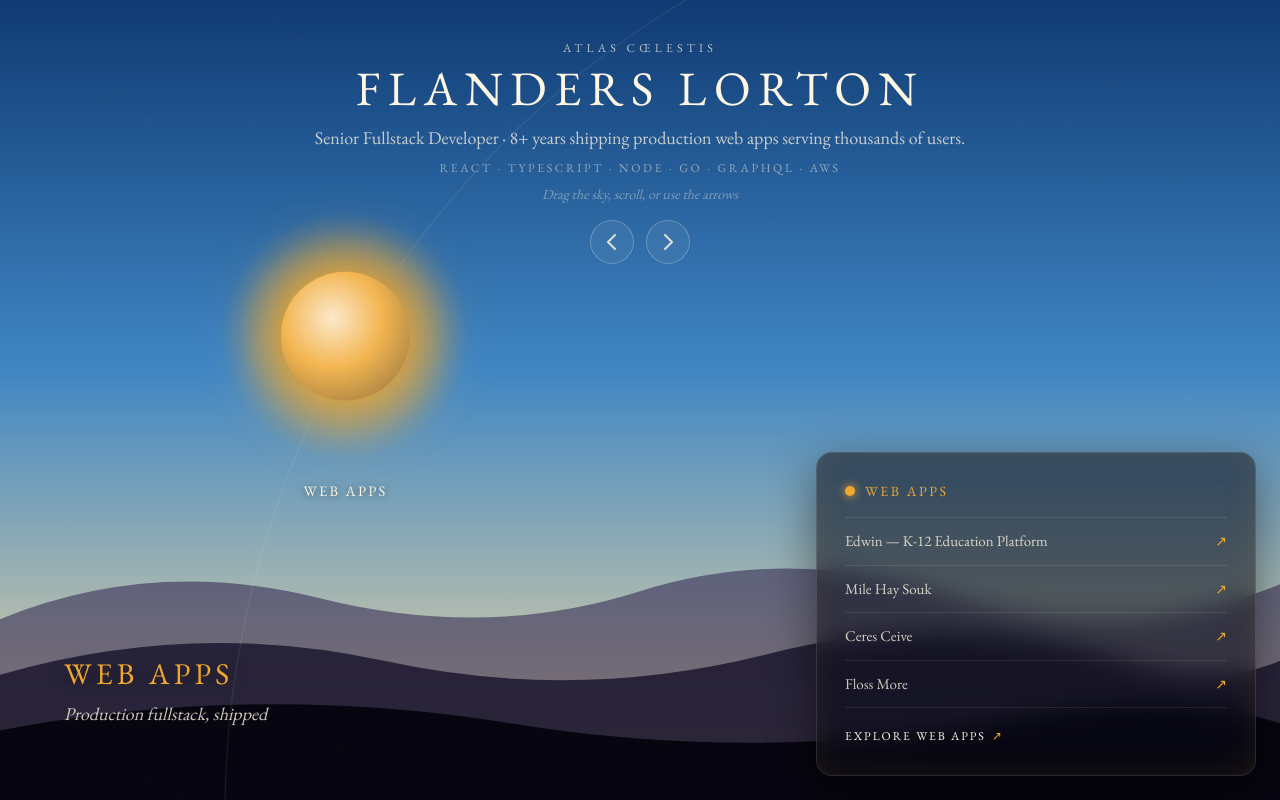
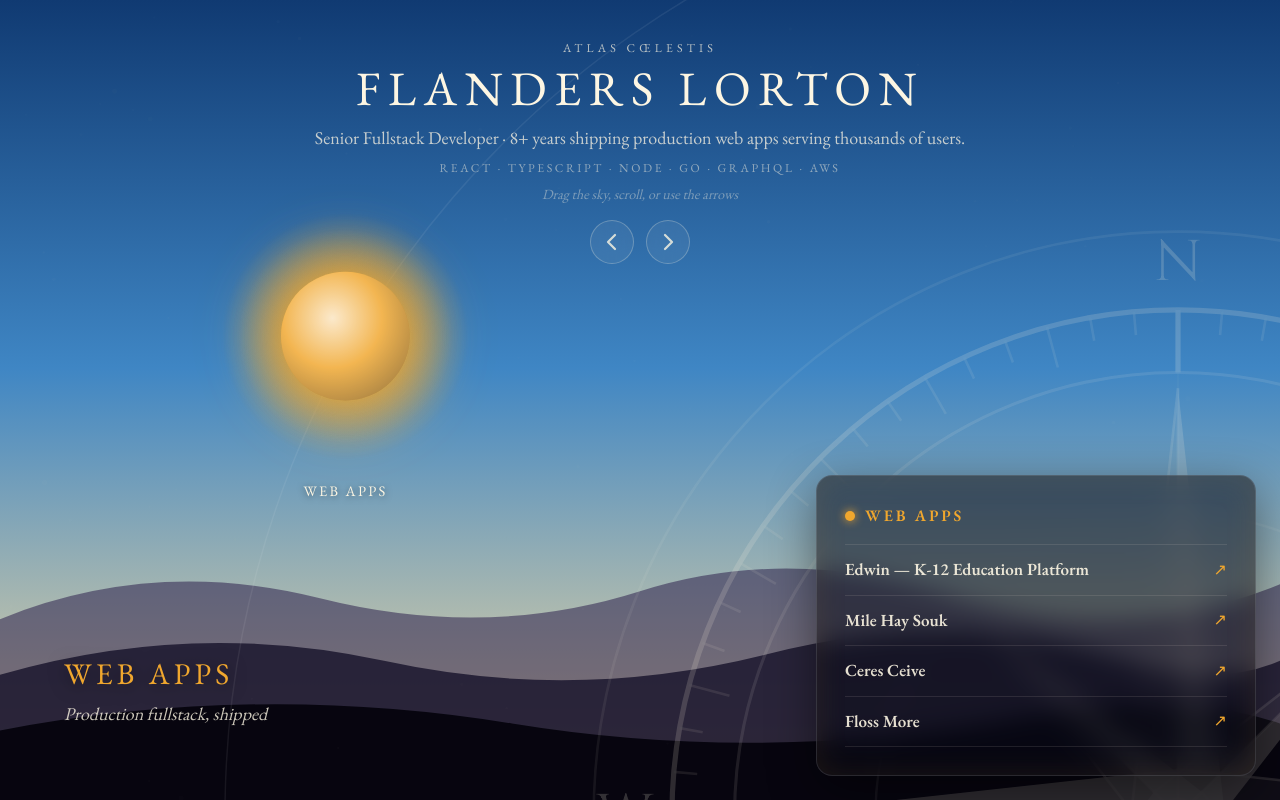
Before and after one commit to florton/celestial_portfolio_app, a Next.js app: page / in a window 1280 px wide. Built offline with nearby package versions, Linux system fonts and the light colour scheme.

Commit message:
some more updates

```diff
--- a/app/components/CategoryCard.tsx
+++ b/app/components/CategoryCard.tsx
@@ -5,7 +5,7 @@ import type { Category } from "@/app/data/portfolio";
 
 /**
  * A single card for the active category, parked in the lower-right dead space.
- * Lists the category's work as links and offers a CTA to a per-category page.
+ * Lists the category's work as links.
  */
 export default function CategoryCard({
   category,
@@ -14,11 +14,8 @@ export default function CategoryCard({
   category: Category;
   reduced: boolean;
 }) {
-  // Every project links out externally, so the "Explore" CTA points at the
-  // category's primary (first) link rather than a non-existent /:id route.
+  // Fallback href for projects without their own link.
   const primary = category.projects.find((p) => p.href)?.href;
-  const primaryExternal =
-    primary?.startsWith("http") || primary?.endsWith(".pdf");
   return (
     <div className="pointer-events-auto absolute bottom-6 right-6 z-30 w-[min(94vw,440px)]">
       <AnimatePresence mode="wait">
@@ -41,7 +38,7 @@ export default function CategoryCard({
               style={{ background: category.accent, boxShadow: `0 0 10px ${category.accent}` }}
             />
             <span
-              className="font-[var(--font-display)] text-sm uppercase tracking-[0.18em]"
+              className="font-[var(--font-display)] text-base font-bold uppercase tracking-[0.18em]"
               style={{ color: category.accent }}
             >
               {category.label}
@@ -61,11 +58,11 @@ export default function CategoryCard({
                     rel={external ? "noopener noreferrer" : undefined}
                     className="group flex items-center justify-between gap-3 py-3 transition-colors hover:text-[#fdf6e3]"
                   >
-                    <span className="text-[15px] text-[#fdf6e3]/80 group-hover:text-[#fdf6e3]">
+                    <span className="text-[17px] font-semibold text-[#fdf6e3]/90 group-hover:text-[#fdf6e3]">
                       {p.title}
                     </span>
                     <span
-                      className="text-sm transition-transform group-hover:translate-x-0.5"
+                      className="text-base transition-transform group-hover:translate-x-0.5"
                       style={{ color: category.accent }}
                       aria-hidden
                     >
@@ -76,21 +73,6 @@ export default function CategoryCard({
               );
             })}
           </ul>
-
-          {primary && (
-            <a
-              href={primary}
-              target={primaryExternal ? "_blank" : undefined}
-              rel={primaryExternal ? "noopener noreferrer" : undefined}
-              className="mt-5 inline-flex items-center gap-1.5 font-[var(--font-display)] text-xs uppercase tracking-[0.16em] transition-opacity hover:opacity-80"
-              style={{ color: "#fdf6e3" }}
-            >
-              Explore {category.label}
-              <span aria-hidden style={{ color: category.accent }}>
-                {primaryExternal ? "↗" : "→"}
-              </span>
-            </a>
-          )}
         </motion.div>
       </AnimatePresence>
     </div>
--- a/app/components/RadialNav.tsx
+++ b/app/components/RadialNav.tsx
@@ -86,6 +86,122 @@ function mod(n: number, m: number) {
   return ((n % m) + m) % m;
 }
 
+/**
+ * Engraved compass rose behind the wheel's celestial center (bottom-right).
+ * Purely decorative: turns 1:1 with the sky, and stays faded so the category
+ * card floating above it remains readable.
+ */
+function CompassRose({
+  geo,
+  rotation,
+}: {
+  geo: Geo;
+  rotation: MotionValue<number>;
+}) {
+  const R = Math.min(geo.vw, geo.vh) * 0.75;
+  // Polar helper in compass convention: 0° = north (up), clockwise.
+  const pt = (deg: number, r: number) => {
+    const a = ((deg - 90) * Math.PI) / 180;
+    return [Math.cos(a) * r, Math.sin(a) * r] as const;
+  };
+  // Degree ring: a tick every 5°, heavier every 15°, heaviest at cardinals.
+  const ticks = Array.from({ length: 72 }, (_, i) => {
+    const deg = i * 5;
+    const len = i % 18 === 0 ? 12 : i % 3 === 0 ? 8 : 4.5;
+    const [x1, y1] = pt(deg, 97);
+    const [x2, y2] = pt(deg, 97 - len);
+    return { x1, y1, x2, y2, major: i % 18 === 0 };
+  });
+  // Each point of the rose is a two-tone kite: one half filled, one hollow.
+  const rosePoint = (deg: number, len: number, hw: number) => {
+    const [tx, ty] = pt(deg, len);
+    const [lx, ly] = pt(deg - 90, hw);
+    const [rx, ry] = pt(deg + 90, hw);
+    return {
+      filled: `${tx},${ty} ${rx},${ry} 0,0`,
+      hollow: `${tx},${ty} ${lx},${ly} 0,0`,
+    };
+  };
+  const points = [
+    ...[45, 135, 225, 315].map((d) => rosePoint(d, 52, 6.5)),
+    ...[0, 90, 180, 270].map((d) => rosePoint(d, 82, 9)),
+  ];
+  const letters = [
+    ["N", 0],
+    ["E", 90],
+    ["S", 180],
+    ["W", 270],
+  ] as const;
+
+  return (
+    <motion.div
+      className="absolute will-change-transform"
+      style={{
+        left: geo.cx - R,
+        top: geo.cy - R,
+        width: R * 2,
+        height: R * 2,
+        rotate: rotation,
+        opacity: 0.2,
+      }}
+    >
+      <svg viewBox="-115 -115 230 230" className="h-full w-full" fill="none">
+        <g stroke="#fdf6e3">
+          <circle r="112" strokeOpacity="0.35" strokeWidth="0.5" />
+          <circle r="97" strokeOpacity="0.8" strokeWidth="1" />
+          <circle r="85" strokeOpacity="0.5" strokeWidth="0.6" />
+          <circle r="58" strokeOpacity="0.3" strokeWidth="0.5" />
+          <circle r="3" strokeOpacity="0.8" strokeWidth="1" />
+          <line x1="-97" x2="97" strokeOpacity="0.15" strokeWidth="0.5" />
+          <line y1="-97" y2="97" strokeOpacity="0.15" strokeWidth="0.5" />
+          {ticks.map((t, i) => (
+            <line
+              key={i}
+              x1={t.x1}
+              y1={t.y1}
+              x2={t.x2}
+              y2={t.y2}
+              strokeOpacity={t.major ? 0.9 : 0.45}
+              strokeWidth={t.major ? 1 : 0.5}
+            />
+          ))}
+        </g>
+        {points.map((p, i) => (
+          <g key={i}>
+            <polygon points={p.filled} fill="#fdf6e3" fillOpacity="0.8" />
+            <polygon
+              points={p.hollow}
+              fill="#fdf6e3"
+              fillOpacity="0.18"
+              stroke="#fdf6e3"
+              strokeOpacity="0.6"
+              strokeWidth="0.5"
+            />
+          </g>
+        ))}
+        {letters.map(([ch, d]) => {
+          const [x, y] = pt(d, 106);
+          return (
+            <text
+              key={ch}
+              x={x}
+              y={y}
+              fill="#fdf6e3"
+              fillOpacity="0.9"
+              fontSize="11"
+              textAnchor="middle"
+              dominantBaseline="central"
+              style={{ fontFamily: "var(--font-display)" }}
+            >
+              {ch}
+            </text>
+          );
+        })}
+      </svg>
+    </motion.div>
+  );
+}
+
 type RadialNavProps = {
   categories: Category[];
   rotation: MotionValue<number>;
@@ -108,6 +224,7 @@ export default function RadialNav({
   const animRef = useRef<ReturnType<typeof animate> | null>(null);
   const draggingRef = useRef(false);
   const lastAngleRef = useRef(0);
+  const dragStartRotationRef = useRef(0);
   const scrollIdleRef = useRef<ReturnType<typeof setTimeout> | null>(null);
   const lastActiveRef = useRef(activeIndex);
 
@@ -166,8 +283,7 @@ export default function RadialNav({
     });
   };
 
-  const snapToNearest = () => {
-    const idx = Math.round(-rotation.get() / step);
+  const snapToIndex = (idx: number) => {
     stopAnim();
     animRef.current = animate(rotation, -idx * step, {
       type: "spring",
@@ -176,6 +292,8 @@ export default function RadialNav({
       restDelta: 0.01,
     });
   };
+
+  const snapToNearest = () => snapToIndex(Math.round(-rotation.get() / step));
 
   const step1 = (dir: 1 | -1) => snapTo(Math.round(-rotation.get() / step) + dir);
 
@@ -189,6 +307,7 @@ export default function RadialNav({
     draggingRef.current = true;
     stopAnim();
     lastAngleRef.current = pointerAngle(e.clientX, e.clientY);
+    dragStartRotationRef.current = rotation.get();
     (e.currentTarget as HTMLElement).setPointerCapture(e.pointerId);
   };
 
@@ -206,7 +325,15 @@ export default function RadialNav({
     if (!draggingRef.current) return;
     draggingRef.current = false;
     (e.currentTarget as HTMLElement).releasePointerCapture?.(e.pointerId);
-    snapToNearest();
+    // Light commit: a drag past ~1/5 of a step advances to the next category
+    // in the drag direction, rather than bouncing back until the halfway mark.
+    const moved = rotation.get() - dragStartRotationRef.current;
+    const startIdx = Math.round(-dragStartRotationRef.current / step);
+    let idx = Math.round(-rotation.get() / step);
+    if (idx === startIdx && Math.abs(moved) > step * 0.2) {
+      idx = startIdx - Math.sign(moved);
+    }
+    snapToIndex(idx);
   };
 
   const onWheelScroll = (e: React.WheelEvent) => {
@@ -244,6 +371,10 @@ export default function RadialNav({
         aria-label="Portfolio categories"
         aria-activedescendant={`wheel-node-${categories[activeIndex].id}`}
       >
+        {/* Compass rose at the celestial center — painted first so the stars,
+            orbit ring, and bodies all layer above it. */}
+        <CompassRose geo={geo} rotation={rotation} />
+
         {/* Star field — rotates 1:1 with the wheel around the same center, so
             the sky turns together with the bodies. */}
         <motion.svg
```
